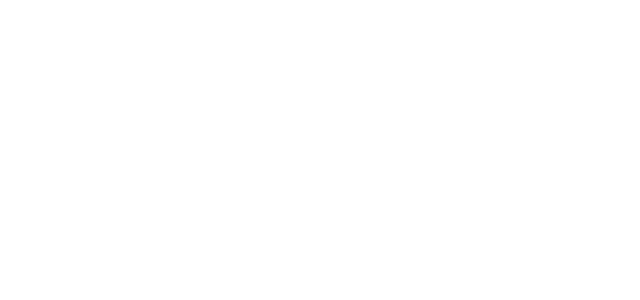
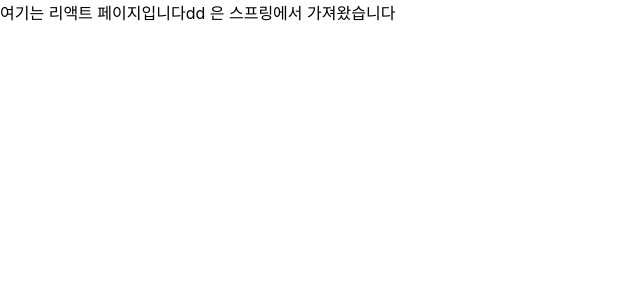
Before and after one commit to weather1212/NO_TITLE, a React (Create React App) app in the folder MavenNo/src/main/test-app/: page / in a window 1280 px wide. Shown: the top 300 px of the page, without its empty margins (0-640 px from the left). Built offline with nearby package versions, Linux system fonts and the light colour scheme; no server answers.

Commit message:
spring react 연동 추가 - 랜더는 됐는데 값을 못가져옴

```diff
--- a/MavenNo/src/main/test-app/src/App.js
+++ b/MavenNo/src/main/test-app/src/App.js
@@ -15,9 +15,9 @@
       <Router>
 
         <Routes>
-          <Route exact path="/" component ={LandingPage} />
+          <Route  path="/" element={<LandingPage /> } />
         </Routes>
 
       </Router>
-  )
+      )
 }
--- a/MavenNo/src/main/test-app/src/Components/LandingPage/LandingPage.js
+++ b/MavenNo/src/main/test-app/src/Components/LandingPage/LandingPage.js
@@ -3,21 +3,20 @@
 
 function LandingPage() {
 
-    const [Greeting, setGreeting] = useState('')
+    const [Greeting, setGreeting] = useState('dd')
 
     useEffect(() => {
-
+        console.log("렌더링 될때마다 실행");
         axios.get('/api/landingpage')
-            .then(response=>setGreeting(response.data))
+            .then(res=> setGreeting(res))
             .catch(error => console.log(error))
 
     }, [])
 
     return (
-        <div>
+       <div>
             여기는 리액트 페이지입니다
             {Greeting}  은 스프링에서 가져왔습니다
-
         </div>
     )
 }
```
